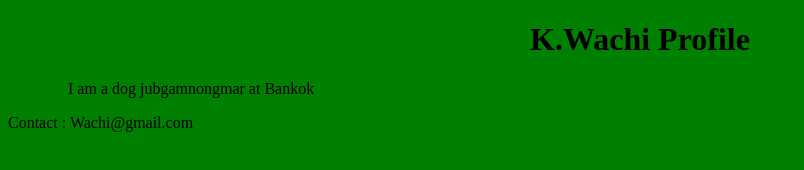
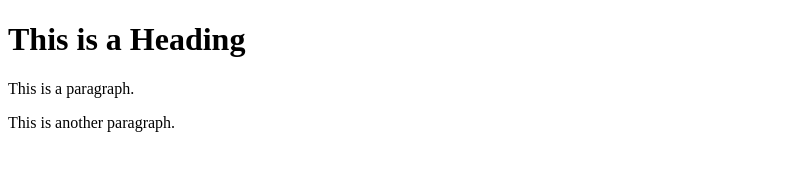
Before and after one commit to MaiRuMaiChii/github-desktop-project, a plain HTML site: page index.html in a window 1280 px wide. Shown: the whole page, without its empty margins (0-804 px from the left). Drawn offline with Linux system fonts and the light colour scheme.

Commit message:
First html
First html

```diff
--- a/index.html
+++ b/index.html
@@ -3,12 +3,11 @@
 <head>
     <meta charset="UTF-8">
     <meta name="viewport" content="width=device-width, initial-scale=1.0">
-    <title>Document</title>
-    <link rel="stylesheet" href="css/index.css">
+    <title>Page TiTle</title>
 </head>
 <body>
-    <h1>K.Wachi Profile</h1>
-    <p>I am a dog jubgamnongmar at Bankok</p>
-    <footer>Contact : Wachi@gmail.com </footer>
+    <h1>This is a Heading</h1>
+    <p>This is a paragraph.</p>
+    <p>This is another paragraph.</p>
 </body>
 </html>
```
